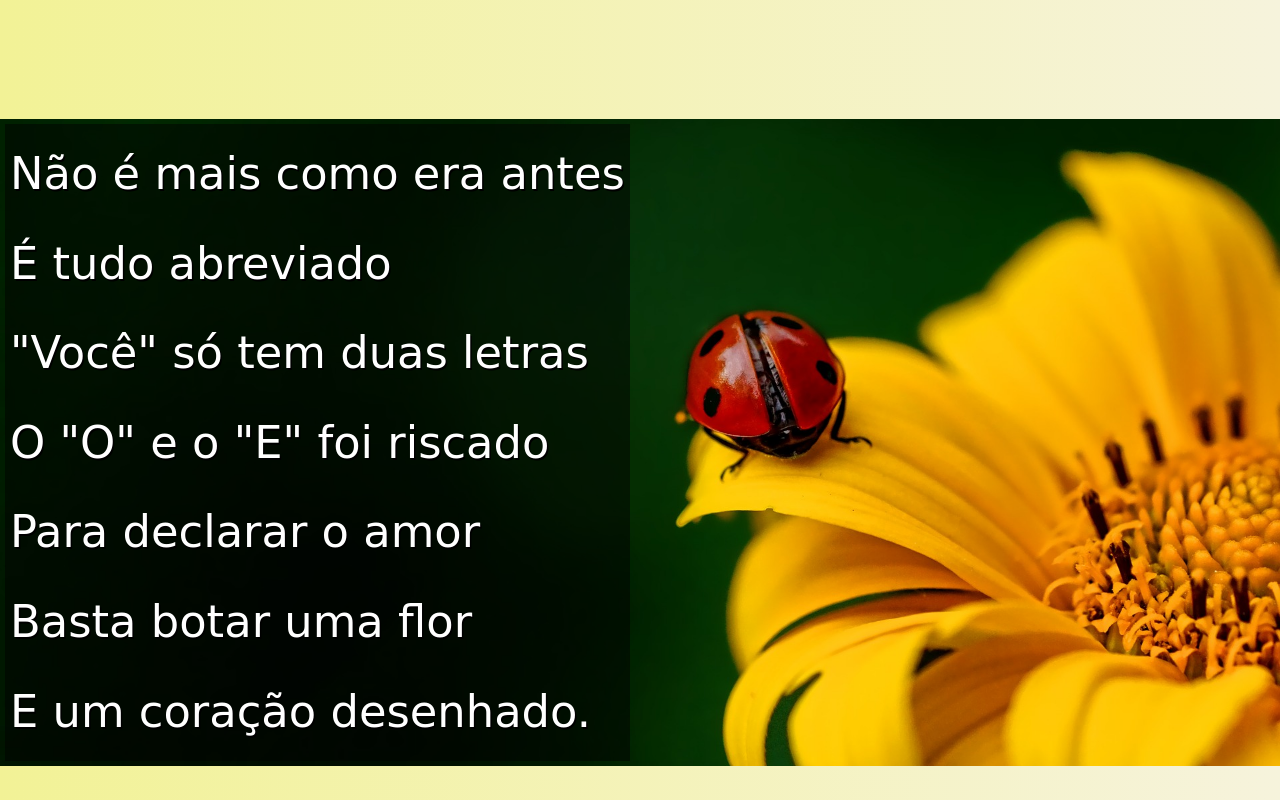
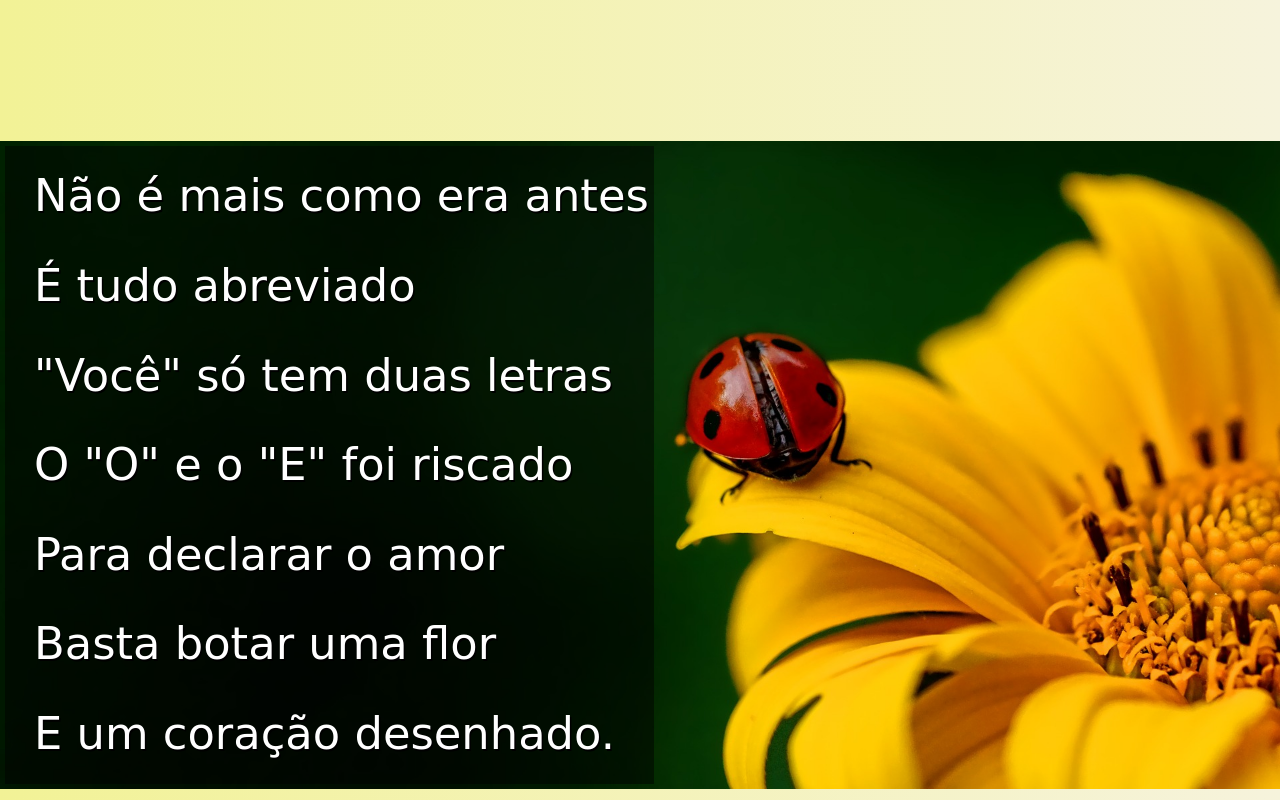
Before and after one commit to diouzedev/projeto-cordel, a plain HTML site: page index.html in a window 1280 px wide. Shown: the part 1060-1860 px from the top of the page. Drawn offline with Linux system fonts and the light colour scheme.

Commit message:
alinhamento

```diff
--- a/estilo/style.css
+++ b/estilo/style.css
@@ -62,7 +62,7 @@ section{
 }
 
 section > p {
-    padding-bottom:1em;
+    padding-bottom:1.5em;
 }
 
 section.normal{
@@ -81,8 +81,10 @@ section.imagem > p{
     background-color: rgba(0, 0, 0, 0.495);
     display:inline-block;
     padding: 5px;
+    padding-left:29px;
     text-shadow: 1.5px 1.5px 0px black;
     color: white;
+
 }
 
 #img1{
```
